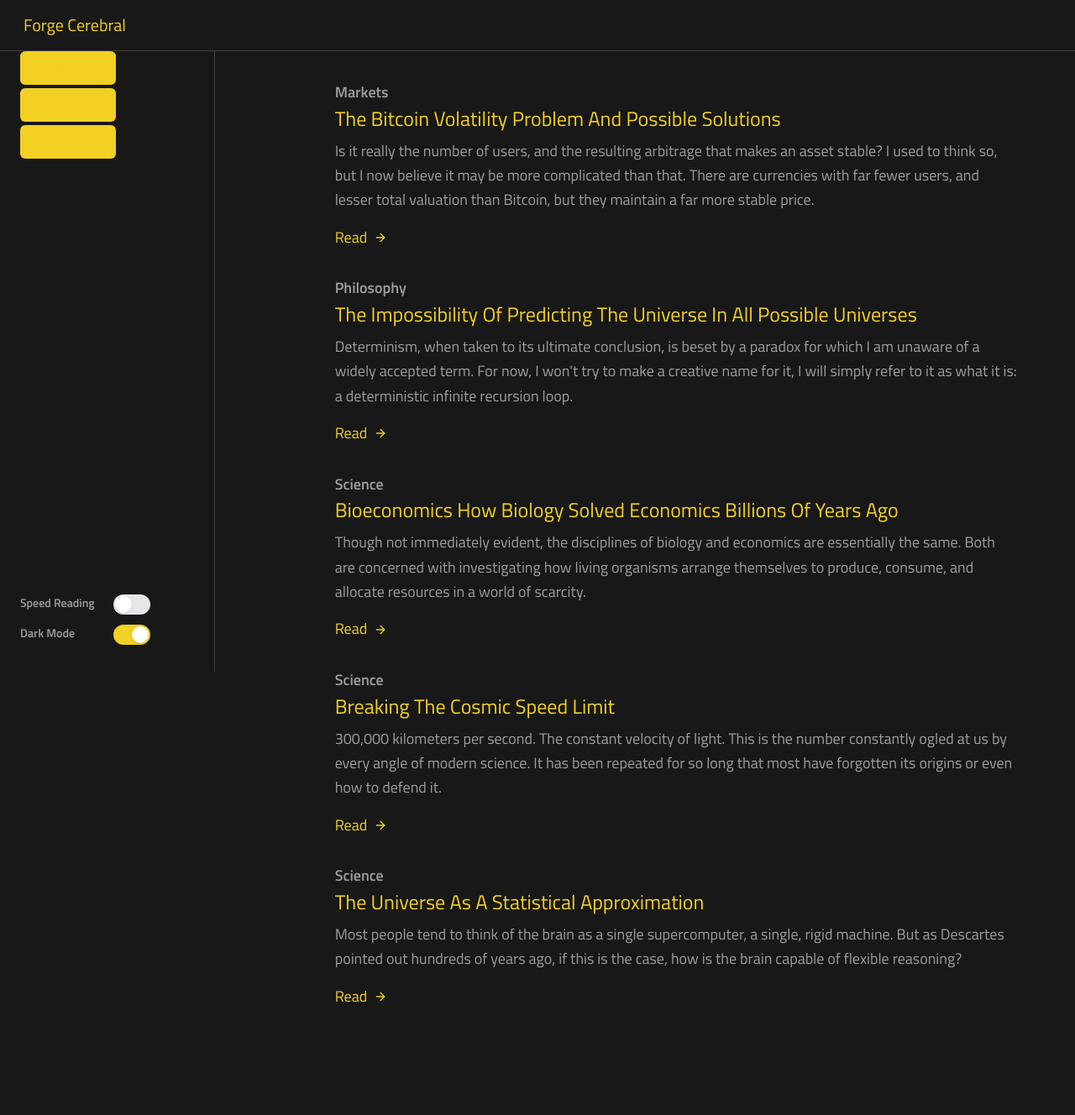
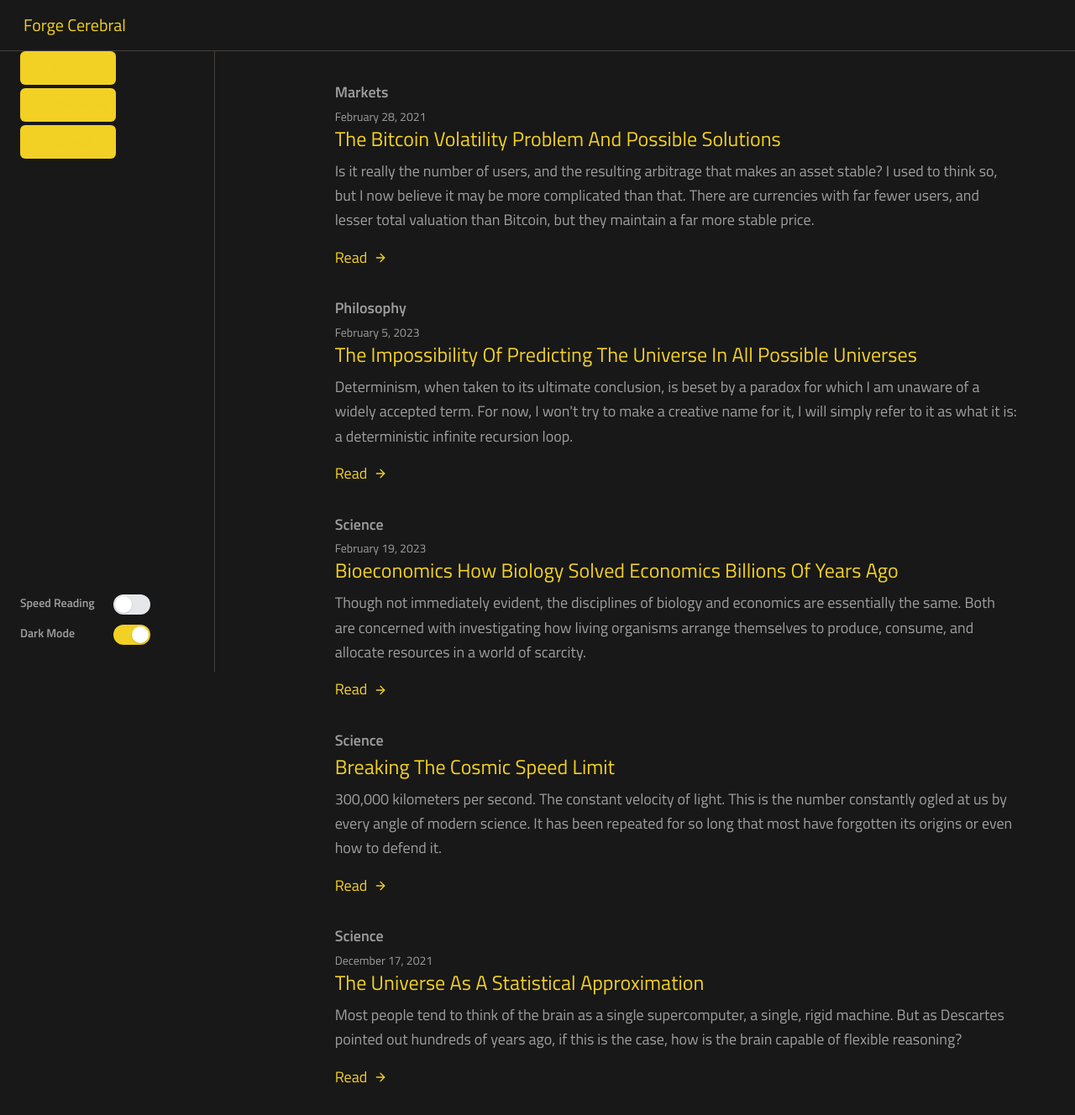
Before and after one commit to AlextheYounga/forge-cerebral, a Vue app: page /blog in a window 1280 px wide. Shown: the top 1328 px of the page at 84% size. Before the commit the page ends 1297 px from the top, so only its background shows below. Built offline with nearby package versions, Linux system fonts and the light colour scheme.

Commit message:
feat: updating style

```diff
--- a/scripts/generateArticleDirectory.js
+++ b/scripts/generateArticleDirectory.js
@@ -41,6 +41,7 @@ for (const topic of blogTopics) {
         const postSubtitle = head.querySelector('meta[name="subtitle"]')?.getAttribute('content')
         const description = head.querySelector('meta[name="description"]')?.getAttribute('content')
         const postDate = head.querySelector('meta[name="date"]')?.getAttribute('content')
+        const postImg = head.querySelector('meta[name="og:image"]')?.getAttribute('content')
 
         let blogItem = {
             name: _.startCase(postTitle),
@@ -49,6 +50,7 @@ for (const topic of blogTopics) {
             subtitle: postSubtitle ?? '',
             description: description ?? '',
             date: postDate ?? '',
+            img: postImg ?? '',
         }
 
         // Add to list
--- a/src/data/articles.json
+++ b/src/data/articles.json
@@ -4,34 +4,44 @@
         "category": "Markets",
         "href": "/blog/markets/the_bitcoin_volatility_problem",
         "subtitle": "Can the BTC Vol Problem Be Overcome?",
-        "description": "Is it really the number of users, and the resulting arbitrage that makes an asset stable? I used to think so, but I now believe it may be more complicated than that. There are currencies with far fewer users, and lesser total valuation than Bitcoin, but they maintain a far more stable price."
+        "description": "Is it really the number of users, and the resulting arbitrage that makes an asset stable? I used to think so, but I now believe it may be more complicated than that. There are currencies with far fewer users, and lesser total valuation than Bitcoin, but they maintain a far more stable price.",
+        "date": "February 28, 2021",
+        "img": "https://cdn-images-1.medium.com/max/800/1*3QqxT3GOwT86ju43IOaW-g.jpeg"
     },
     {
         "name": "The Impossibility Of Predicting The Universe In All Possible Universes",
         "category": "Philosophy",
         "href": "/blog/philosophy/impossibility-of-predicting-the-future",
         "subtitle": "",
-        "description": "Determinism, when taken to its ultimate conclusion, is beset by a paradox for which I am unaware of a widely accepted term. For now, I won't try to make a creative name for it, I will simply refer to it as what it is: a deterministic infinite recursion loop."
+        "description": "Determinism, when taken to its ultimate conclusion, is beset by a paradox for which I am unaware of a widely accepted term. For now, I won't try to make a creative name for it, I will simply refer to it as what it is: a deterministic infinite recursion loop.",
+        "date": "February 5, 2023",
+        "img": "https://substack-post-media.s3.amazonaws.com/public/images/b2562aa3-f419-461d-8790-1fe6d1becb01_640x640.jpeg"
     },
     {
         "name": "Bioeconomics How Biology Solved Economics Billions Of Years Ago",
         "category": "Science",
         "href": "/blog/science/bioeconomics-how-biology-solved-economics",
         "subtitle": "",
-        "description": "Though not immediately evident, the disciplines of biology and economics are essentially the same. Both are concerned with investigating how living organisms arrange themselves to produce, consume, and allocate resources in a world of scarcity."
+        "description": "Though not immediately evident, the disciplines of biology and economics are essentially the same. Both are concerned with investigating how living organisms arrange themselves to produce, consume, and allocate resources in a world of scarcity.",
+        "date": "February 19, 2023",
+        "img": "https://substack-post-media.s3.amazonaws.com/public/images/23002237-966f-452f-8b43-fa51a4163ff0_1920x1200.jpeg"
     },
     {
         "name": "Breaking The Cosmic Speed Limit",
         "category": "Science",
         "href": "/blog/science/breaking-the-cosmic-speed-limit",
         "subtitle": "A New Hope for FTL",
-        "description": "300,000 kilometers per second. The constant velocity of light. This is the number constantly ogled at us by every angle of modern science. It has been repeated for so long that most have forgotten its origins or even how to defend it."
+        "description": "300,000 kilometers per second. The constant velocity of light. This is the number constantly ogled at us by every angle of modern science. It has been repeated for so long that most have forgotten its origins or even how to defend it.",
+        "date": "",
+        "img": ""
     },
     {
         "name": "The Universe As A Statistical Approximation",
         "category": "Science",
         "href": "/blog/science/the-universe-as-a-statistical-approximation",
         "subtitle": "",
-        "description": "Most people tend to think of the brain as a single supercomputer, a single, rigid machine. But as Descartes pointed out hundreds of years ago, if this is the case, how is the brain capable of flexible reasoning?"
+        "description": "Most people tend to think of the brain as a single supercomputer, a single, rigid machine. But as Descartes pointed out hundreds of years ago, if this is the case, how is the brain capable of flexible reasoning?",
+        "date": "December 17, 2021",
+        "img": "https://substackcdn.com/image/fetch/f_auto,q_auto:good,fl_progressive:steep/https%3A%2F%2Fbucketeer-e05bbc84-baa3-437e-9518-adb32be77984.s3.amazonaws.com%2Fpublic%2Fimages%2F6d93f790-9a76-4417-9942-8428eb5715c8_885x720.jpeg"
     }
 ]
--- a/src/data/directory.json
+++ b/src/data/directory.json
@@ -8,7 +8,9 @@
                 "category": "Markets",
                 "href": "/blog/markets/the_bitcoin_volatility_problem",
                 "subtitle": "Can the BTC Vol Problem Be Overcome?",
-                "description": "Is it really the number of users, and the resulting arbitrage that makes an asset stable? I used to think so, but I now believe it may be more complicated than that. There are currencies with far fewer users, and lesser total valuation than Bitcoin, but they maintain a far more stable price."
+                "description": "Is it really the number of users, and the resulting arbitrage that makes an asset stable? I used to think so, but I now believe it may be more complicated than that. There are currencies with far fewer users, and lesser total valuation than Bitcoin, but they maintain a far more stable price.",
+                "date": "February 28, 2021",
+                "img": "https://cdn-images-1.medium.com/max/800/1*3QqxT3GOwT86ju43IOaW-g.jpeg"
             }
         ]
     },
@@ -21,7 +23,9 @@
                 "category": "Philosophy",
                 "href": "/blog/philosophy/impossibility-of-predicting-the-future",
                 "subtitle": "",
-                "description": "Determinism, when taken to its ultimate conclusion, is beset by a paradox for which I am unaware of a widely accepted term. For now, I won't try to make a creative name for it, I will simply refer to it as what it is: a deterministic infinite recursion loop."
+                "description": "Determinism, when taken to its ultimate conclusion, is beset by a paradox for which I am unaware of a widely accepted term. For now, I won't try to make a creative name for it, I will simply refer to it as what it is: a deterministic infinite recursion loop.",
+                "date": "February 5, 2023",
+                "img": "https://substack-post-media.s3.amazonaws.com/public/images/b2562aa3-f419-461d-8790-1fe6d1becb01_640x640.jpeg"
             }
         ]
     },
@@ -34,21 +38,27 @@
                 "category": "Science",
                 "href": "/blog/science/bioeconomics-how-biology-solved-economics",
                 "subtitle": "",
-                "description": "Though not immediately evident, the disciplines of biology and economics are essentially the same. Both are concerned with investigating how living organisms arrange themselves to produce, consume, and allocate resources in a world of scarcity."
+                "description": "Though not immediately evident, the disciplines of biology and economics are essentially the same. Both are concerned with investigating how living organisms arrange themselves to produce, consume, and allocate resources in a world of scarcity.",
+                "date": "February 19, 2023",
+                "img": "https://substack-post-media.s3.amazonaws.com/public/images/23002237-966f-452f-8b43-fa51a4163ff0_1920x1200.jpeg"
             },
             {
                 "name": "Breaking The Cosmic Speed Limit",
                 "category": "Science",
                 "href": "/blog/science/breaking-the-cosmic-speed-limit",
                 "subtitle": "A New Hope for FTL",
-                "description": "300,000 kilometers per second. The constant velocity of light. This is the number constantly ogled at us by every angle of modern science. It has been repeated for so long that most have forgotten its origins or even how to defend it."
+                "description": "300,000 kilometers per second. The constant velocity of light. This is the number constantly ogled at us by every angle of modern science. It has been repeated for so long that most have forgotten its origins or even how to defend it.",
+                "date": "",
+                "img": ""
             },
             {
                 "name": "The Universe As A Statistical Approximation",
                 "category": "Science",
                 "href": "/blog/science/the-universe-as-a-statistical-approximation",
                 "subtitle": "",
-                "description": "Most people tend to think of the brain as a single supercomputer, a single, rigid machine. But as Descartes pointed out hundreds of years ago, if this is the case, how is the brain capable of flexible reasoning?"
+                "description": "Most people tend to think of the brain as a single supercomputer, a single, rigid machine. But as Descartes pointed out hundreds of years ago, if this is the case, how is the brain capable of flexible reasoning?",
+                "date": "December 17, 2021",
+                "img": "https://substackcdn.com/image/fetch/f_auto,q_auto:good,fl_progressive:steep/https%3A%2F%2Fbucketeer-e05bbc84-baa3-437e-9518-adb32be77984.s3.amazonaws.com%2Fpublic%2Fimages%2F6d93f790-9a76-4417-9942-8428eb5715c8_885x720.jpeg"
             }
         ]
     }
```
